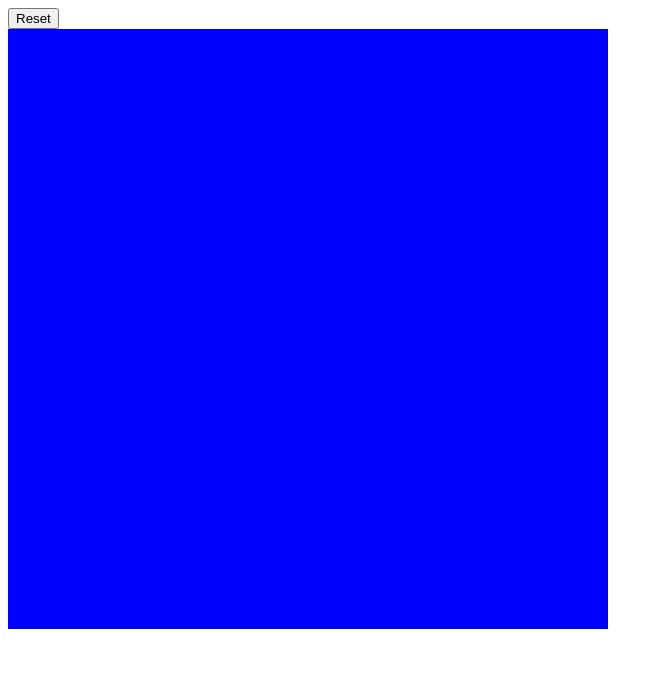
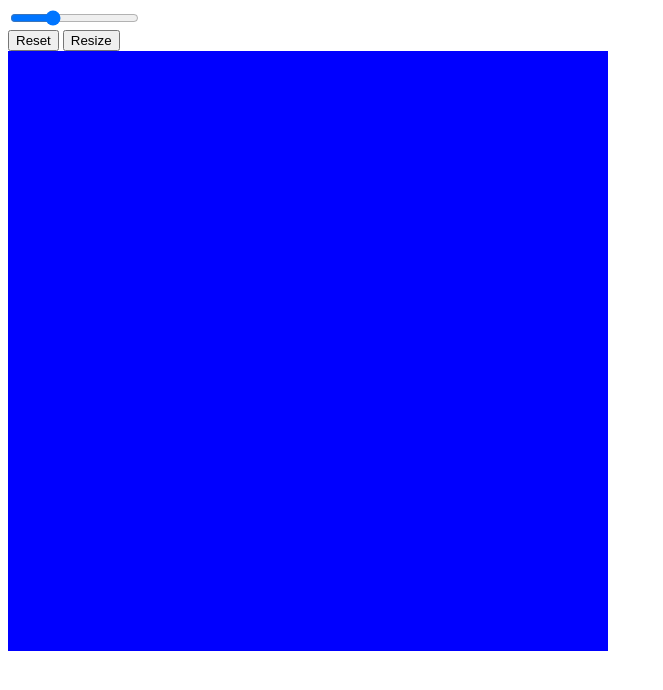
Before and after one commit to MikeB1996/Etch-A-Sketch, a plain HTML site: page index.html in a window 1280 px wide. Shown: the whole page, without its empty margins (0-663 px from the left). Drawn offline with Linux system fonts and the light colour scheme.

Commit message:
added working resize function

```diff
--- a/index.html
+++ b/index.html
@@ -9,9 +9,14 @@
     <title>Document</title>
 </head>
 <body>
+    <div class="slidecontainer">
+        <input type="range" min="1" max="100" value="32" class="slider" id="myRange">
+    </div>
+
 
     <div>
         <button id="resetB" class="resetButton">Reset</button>
+        <button id="resizeB" class="resizeButton">Resize</button>
     </div>
 
 
--- a/script.js
+++ b/script.js
@@ -1,10 +1,18 @@
 const Grid=document.querySelector("#gridCont");
 const ResetBut=document.querySelector("#resetB");
+const ResizeBut=document.querySelector("#resizeB");
 let numRows=80;
 let numCul=80;
+//let slider = document.getElementById("myRange");
 ResetBut.addEventListener('click',function (){
     resetGrid();
 });
+ResizeBut.addEventListener('click',function (){
+    resizeGrid();
+});
+
+
+
 
 function resetGrid(){
     let allGridDivs = document.querySelectorAll(".gridDiv").forEach(div => {
@@ -12,19 +20,30 @@ function resetGrid(){
     })
 }
 
+
 function resizeGrid(){
+    let slider = document.getElementById("myRange");
+    dim = slider.value;
+    alert(slider.value);
+    cancelGrid();
+    reCreateGrid(dim);
 
 }
 
+function cancelGrid(){
+    let allGridDivs = document.querySelectorAll(".gridDiv").forEach(div => {
+        div.remove();
+    });
+}
 
-function createGrid(){
+function reCreateGrid(dimension){
     let i;
     let j;
-    for (i=0;i<numRows;i++){
-        const addDiv=createDiv(i);
+    for (i=0;i<dimension;i++){
+        const addDiv=createDiv(i,dimension);
         Grid.appendChild(addDiv);
-        for (j=0;j<numCul;j++){
-            const addDiv1=createDivVer(j);
+        for (j=0;j<dimension;j++){
+            const addDiv1=createDivVer(j,dimension);
             addDiv.appendChild(addDiv1);
             addDiv1.addEventListener('mouseenter', ()=> addDiv1.style.backgroundColor="red");
         }
@@ -33,15 +52,36 @@ function createGrid(){
 
 }
 
+
+function createGrid(){
+    let i;
+    let j;
+    let dim=32;
+    for (i=0;i<dim;i++){
+        const addDiv=createDiv(i,dim);
+        Grid.appendChild(addDiv);
+        for (j=0;j<dim;j++){
+            const addDiv1=createDivVer(j,dim);
+            addDiv.appendChild(addDiv1);
+            addDiv1.addEventListener('mouseenter', ()=> addDiv1.style.backgroundColor="red");
+        }
+    }
+
+
+}
+
+
+
+
 function mouseOverDiv(){
 
 }
 
-function createDivVer(num){
+function createDivVer(num,dim){
     const addDiv= document.createElement("div");
     addDiv.setAttribute("id",`div${num}`);
-    addDiv.style.width=`${600/numRows}px`;
-    addDiv.style.height=`${600/numCul}px`;
+    addDiv.style.width=`${600/dim}px`;
+    addDiv.style.height=`${600/dim}px`;
     addDiv.style.backgroundColor="blue";
     addDiv.style.borderColor="red";
     //addDiv.style.border="solid";
@@ -51,11 +91,11 @@ function createDivVer(num){
     return addDiv;
 }
 
-function createDiv(num){
+function createDiv(num,dim){
     const addDiv= document.createElement("div");
     addDiv.setAttribute("id",`divs${num}`);
-    addDiv.style.width=`${600/numRows}px`;
-    addDiv.style.height=`${600/numCul}px`;
+    addDiv.style.width=`${600/dim}px`;
+    addDiv.style.height=`${600/dim}px`;
     addDiv.style.float="none";
     addDiv.style.display="inline-table";
     //addDiv.style.border="solid"
```
